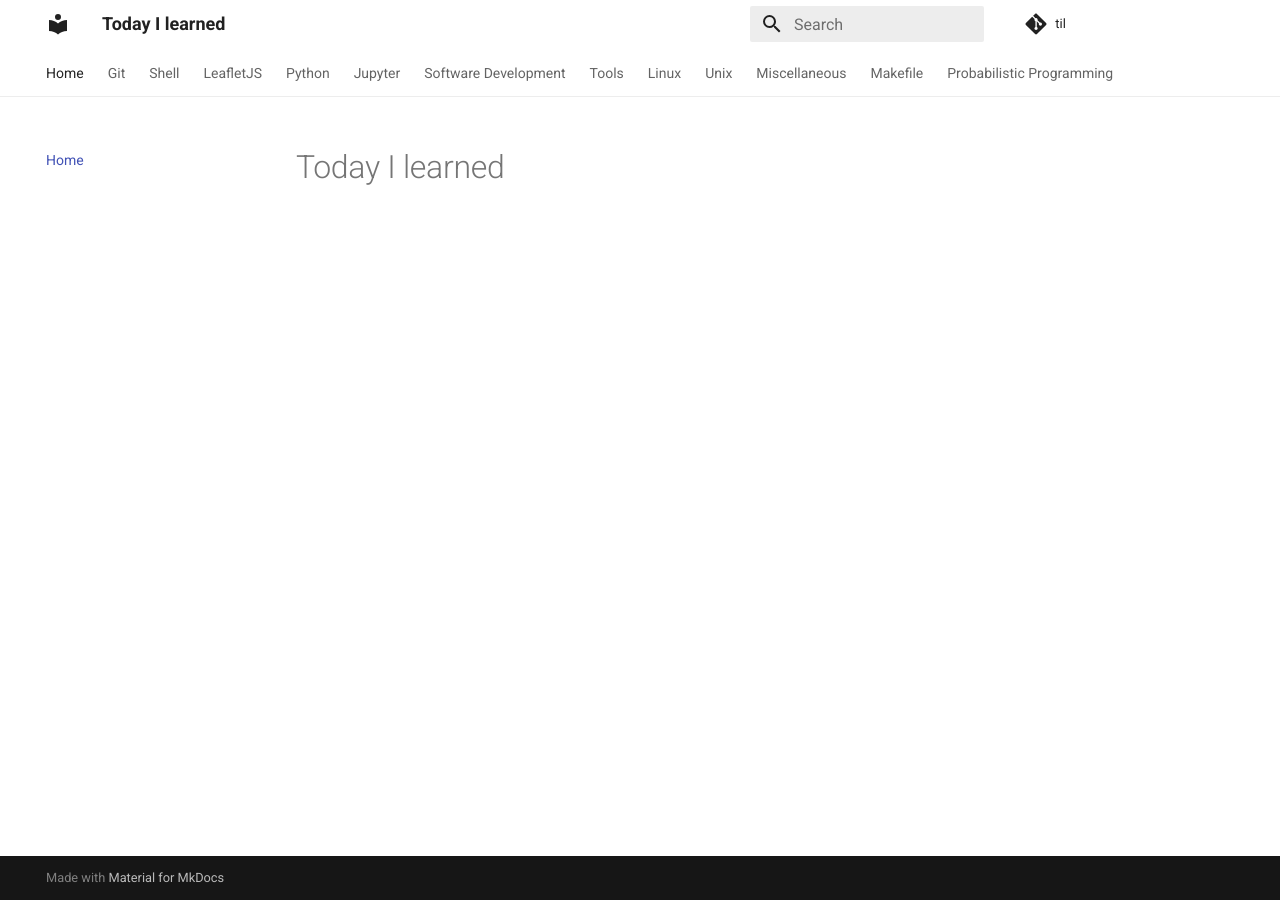
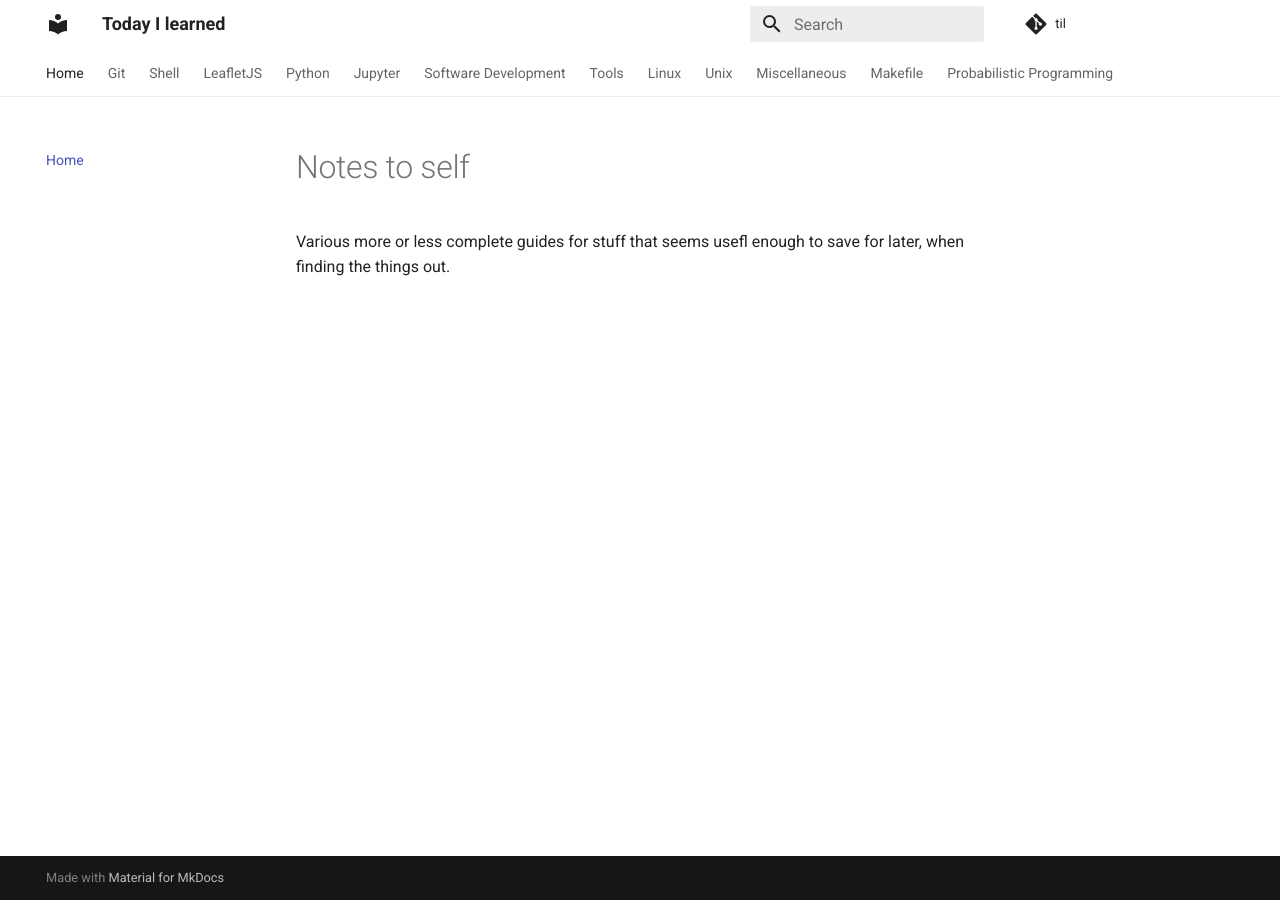
Before and after one commit to xidus/nts, an MkDocs documentation site: the page built from docs/index.md, in a window 1280 px wide. Built offline with MkDocs 1.6.1 and Material for MkDocs 9.7.7, drawn with Linux system fonts in a browser that asks for light colours; comment, search, counter and statistics services are not loaded.

Commit message:
docs: Changed title and added one line about the purpose.

```diff
--- a/docs/index.md
+++ b/docs/index.md
@@ -1,2 +1,4 @@
 
-# Today I learned
+# Notes to self
+
+Various more or less complete guides for stuff that seems usefl enough to save for later, when finding the things out.
```
